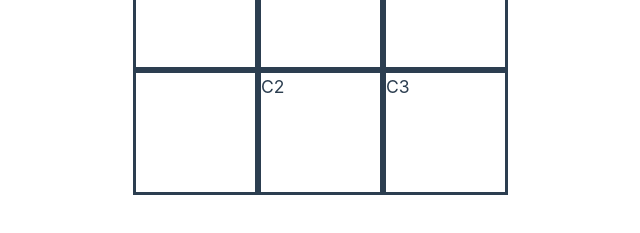
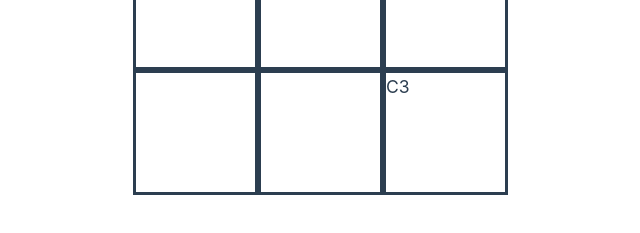
Before and after one commit to jffelix/VueJS-Tic-Tac-Toe, a Vue app in the folder VueJS-Tic-Tac-Toe/: page / in a window 1280 px wide. Shown: the part 429-662 px from the top of the page, without its empty margins (507-1147 px from the left). Built offline with nearby package versions, Linux system fonts and the light colour scheme.

Commit message:
Implemented box mark for C2

```diff
--- a/VueJS-Tic-Tac-Toe/src/components/rows/BottomRow.vue
+++ b/VueJS-Tic-Tac-Toe/src/components/rows/BottomRow.vue
@@ -9,7 +9,11 @@
         v-on:markC1="markC1"
         :rowC1="this.rowC1"
       />
-      <RowC2 />
+      <RowC2
+        v-on:changePlayerRowC="changePlayerRowC"
+        v-on:markC2="markC2"
+        :rowC2="this.rowC2"
+      />
       <RowC3 />
     </div>
   </main>
@@ -29,7 +33,8 @@ export default {
     },
     data() {
       return {
-        rowC1: null
+        rowC1: null,
+        rowC2: null
       }
     },
     props: {
@@ -42,6 +47,9 @@ export default {
       },
       markC1() {
         this.rowC1 = this.currentPlayer
+      },
+      markC2() {
+        this.rowC2 = this.currentPlayer
       }
     }
 }
--- a/VueJS-Tic-Tac-Toe/src/components/rows/subrows/RowC2.vue
+++ b/VueJS-Tic-Tac-Toe/src/components/rows/subrows/RowC2.vue
@@ -1,14 +1,35 @@
 <template>
     <main>
-        <div className='rowC2'>
-            <h3>C2</h3>
+        <div
+            className='rowC2'
+            v-on:click="this.markBoxC2"
+        >
+            <h3>{{this.rowC2}}</h3>
         </div>
     </main>
 </template>
 
 <script>
 export default {
-    name: 'RowC2'
+    name: 'RowC2',
+    data() {
+        return {
+            wasSelectedC2: false
+        }
+    },
+    props: {
+        rowC2: String
+    },
+    emits: ["changePlayerRowC", "markC2"],
+    methods: {
+        markBoxC2() {
+            if (this.wasSelectedC2 === false) {
+                this.$emit("changePlayerRowC")
+                this.$emit("markC2")
+                this.wasSelectedC2 = !this.wasSelectedC2
+            }
+        }
+    }
 }
 </script>
 
```
